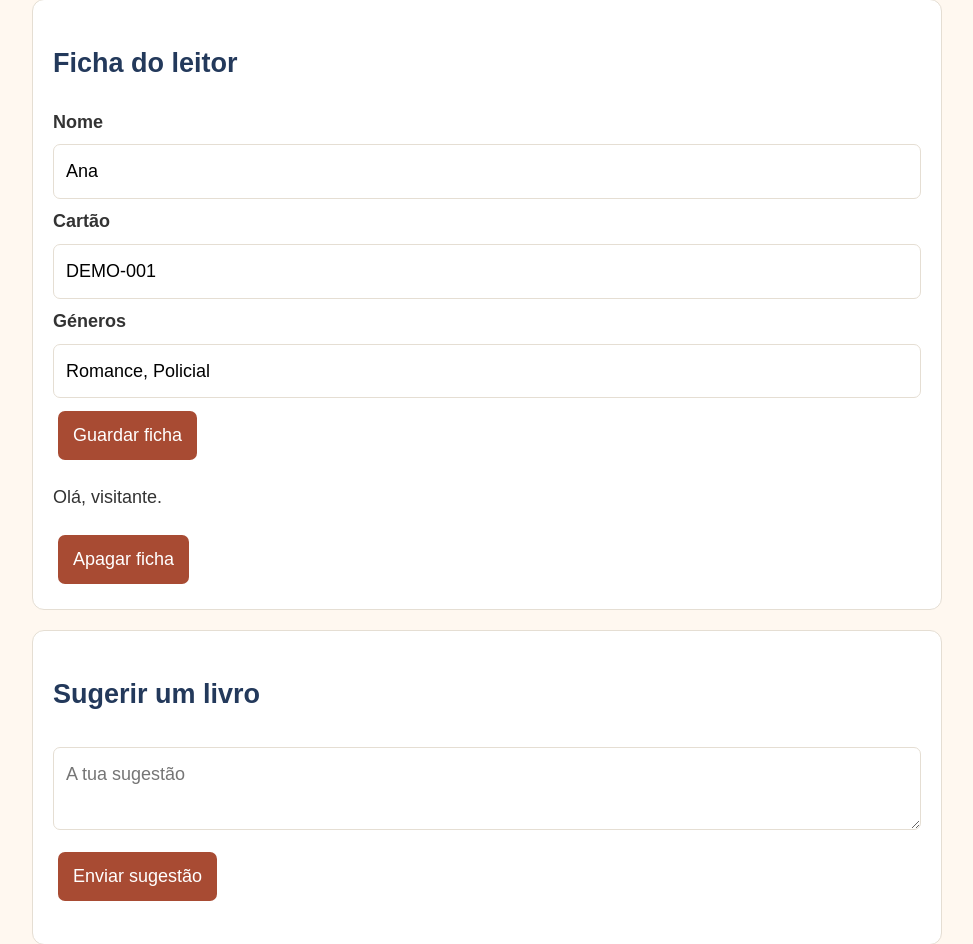
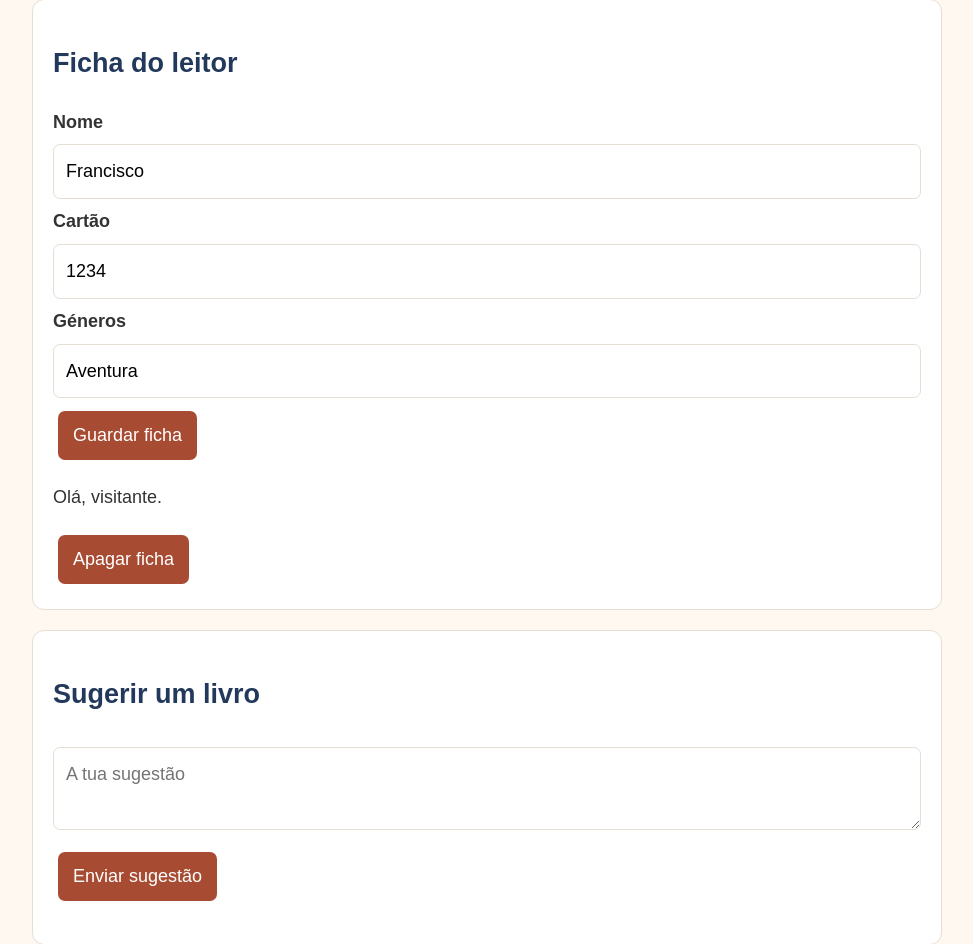
Before and after one commit to Chico20077/Biblioteca-do-bairro, a plain HTML site: page index.html in a window 1280 px wide. Shown: the part 1825-2769 px from the top of the page, without its empty margins (153-1126 px from the left). Drawn offline with Linux system fonts and the light colour scheme.

Commit message:
19 do 11

```diff
--- a/estilos.css
+++ b/estilos.css
@@ -169,3 +169,6 @@ body.tamanho-grande {
     padding: 10px;
   }
 }
+body.escuro aside p {
+  color: #F0F2F5;
+}
--- a/index.html
+++ b/index.html
@@ -86,14 +86,14 @@
 
       <form id="form-leitor">
         <label for="nome-leitor">Nome</label>
-        <input id="nome-leitor" value="Ana">
+        <input id="nome-leitor" value="Francisco">
 
         <label for="cartao-leitor">Cartão</label>
-        <input id="cartao-leitor" value="DEMO-001">
+        <input id="cartao-leitor" value="1234">
 
         <label for="generos-leitor">Géneros</label>
         <input id="generos-leitor"
-               value="Romance, Policial">
+               value="Aventura">
 
         <button>Guardar ficha</button>
       </form>
```
